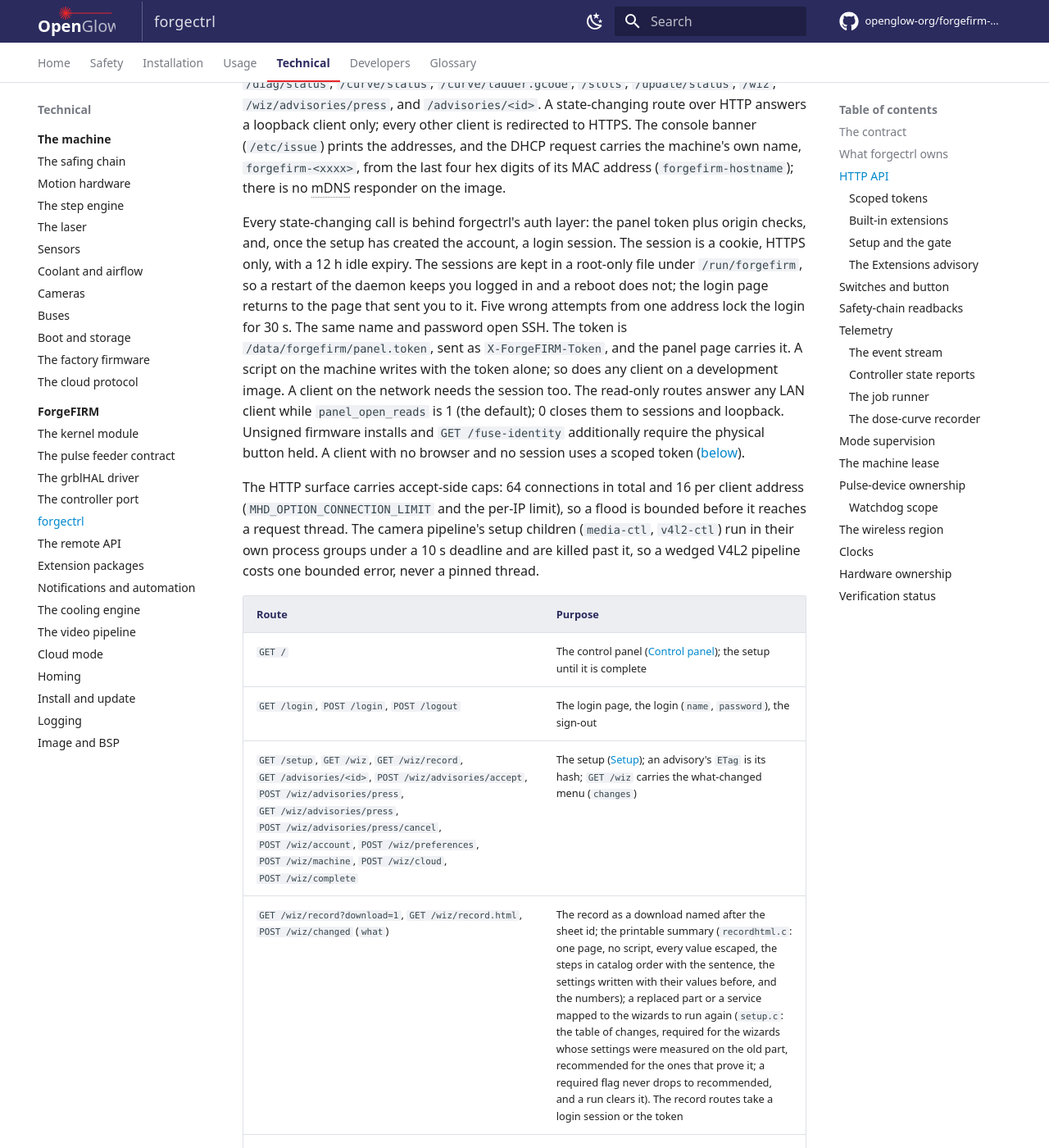
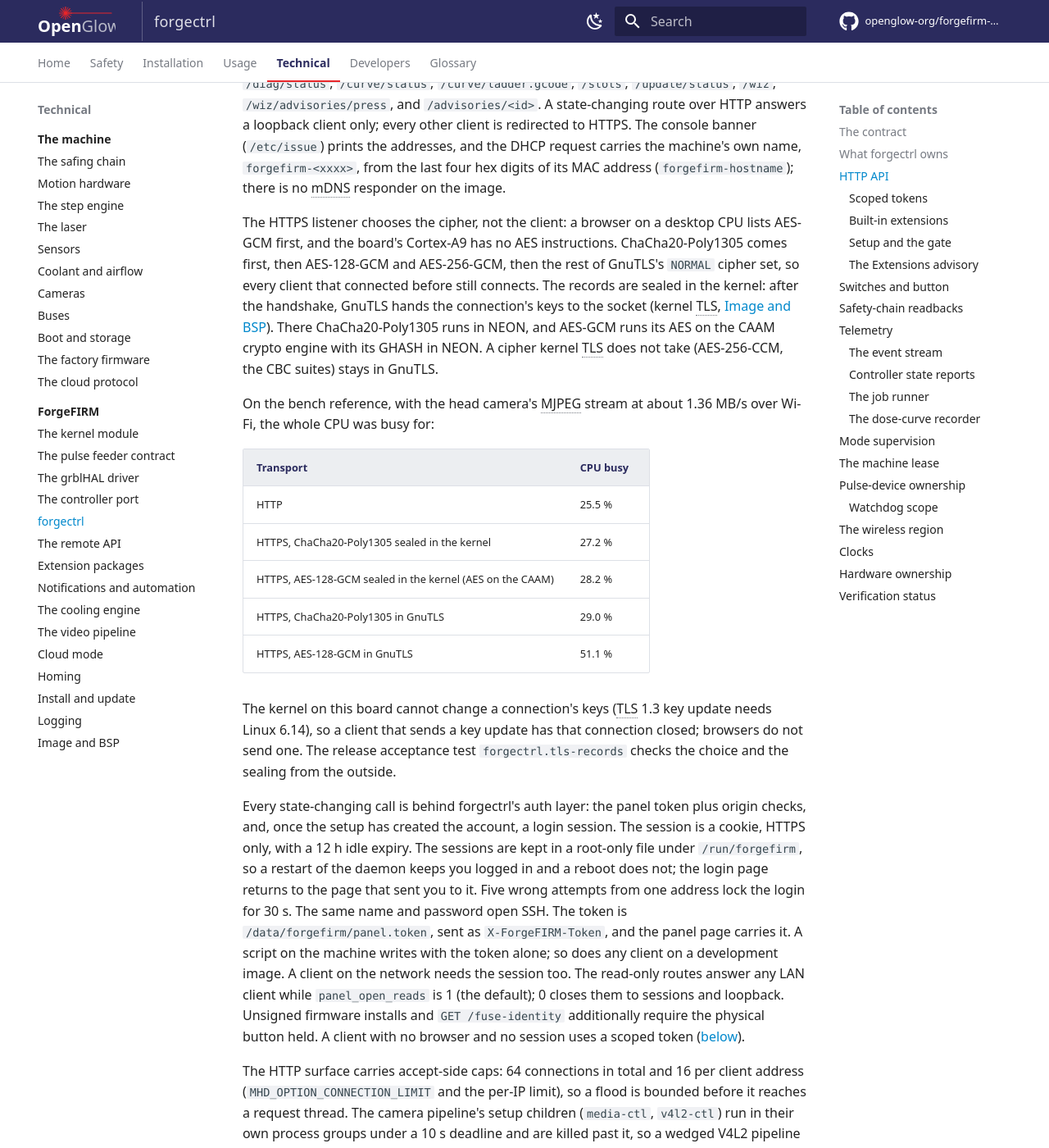
Before and after one commit to openglow-org/forgefirm-docs, an MkDocs documentation site: the page built from docs/technical/forgefirm/forgectrl.md, in a window 1280 px wide and 1400 px high, scrolled down 2094 px. Shown: the whole window at 82% size. Built offline with MkDocs 1.6.1 and Material for MkDocs 9.7.7, drawn with Linux system fonts in a browser that asks for light colours; comment, search, counter and statistics services are not loaded.

Commit message:
HTTPS: the cipher order, kernel TLS, and the CAAM's cache-line patch
forgectrl.md (HTTP API): the listener chooses the cipher, ChaCha20-
Poly1305 first; the records are sealed in the kernel (ChaCha20 in NEON,
AES-GCM with its AES on the CAAM and its GHASH in NEON); the whole-CPU
cost of each transport for the head camera's MJPEG stream, measured on
the bench reference; the key-update limit; the acceptance test.

image-and-bsp.md: the kernel TLS and NEON options, gnutls among the
layer's supporting recipes, and patch 0016.

Proof: zensical strict build, check-style.py, and check-interfaces.py
clean.

```diff
--- a/docs/technical/forgefirm/forgectrl.md
+++ b/docs/technical/forgefirm/forgectrl.md
@@ -93,6 +93,33 @@ client only; every other client is redirected to HTTPS. The console banner
 (`/etc/issue`) prints the addresses, and the DHCP request carries the
 machine's own name, `forgefirm-<xxxx>`, from the last four hex digits of its
 MAC address (`forgefirm-hostname`); there is no mDNS responder on the image.
+
+The HTTPS listener chooses the cipher, not the client: a browser on a
+desktop CPU lists AES-GCM first, and the board's Cortex-A9 has no AES
+instructions. ChaCha20-Poly1305 comes first, then AES-128-GCM and
+AES-256-GCM, then the rest of GnuTLS's `NORMAL` cipher set, so every client
+that connected before still connects. The records are sealed in the
+kernel: after the handshake, GnuTLS hands the connection's keys to the
+socket (kernel TLS, [Image and BSP](image-and-bsp.md#kernel-configuration)).
+There ChaCha20-Poly1305 runs in NEON, and AES-GCM runs its AES on the CAAM
+crypto engine with its GHASH in NEON. A cipher kernel TLS does not take
+(AES-256-CCM, the CBC suites) stays in GnuTLS.
+
+On the bench reference, with the head camera's MJPEG stream at about
+1.36 MB/s over Wi-Fi, the whole CPU was busy for:
+
+| Transport | CPU busy |
+|---|---|
+| HTTP | 25.5 % |
+| HTTPS, ChaCha20-Poly1305 sealed in the kernel | 27.2 % |
+| HTTPS, AES-128-GCM sealed in the kernel (AES on the CAAM) | 28.2 % |
+| HTTPS, ChaCha20-Poly1305 in GnuTLS | 29.0 % |
+| HTTPS, AES-128-GCM in GnuTLS | 51.1 % |
+
+The kernel on this board cannot change a connection's keys (TLS 1.3 key
+update needs Linux 6.14), so a client that sends a key update has that
+connection closed; browsers do not send one. The release acceptance test
+`forgectrl.tls-records` checks the choice and the sealing from the outside.
 
 Every state-changing call is behind forgectrl's auth layer: the panel
 token plus origin checks, and, once the setup has created the account, a
```
Also changed, not shown: docs/technical/forgefirm/image-and-bsp.md (+3 -1 lines).
